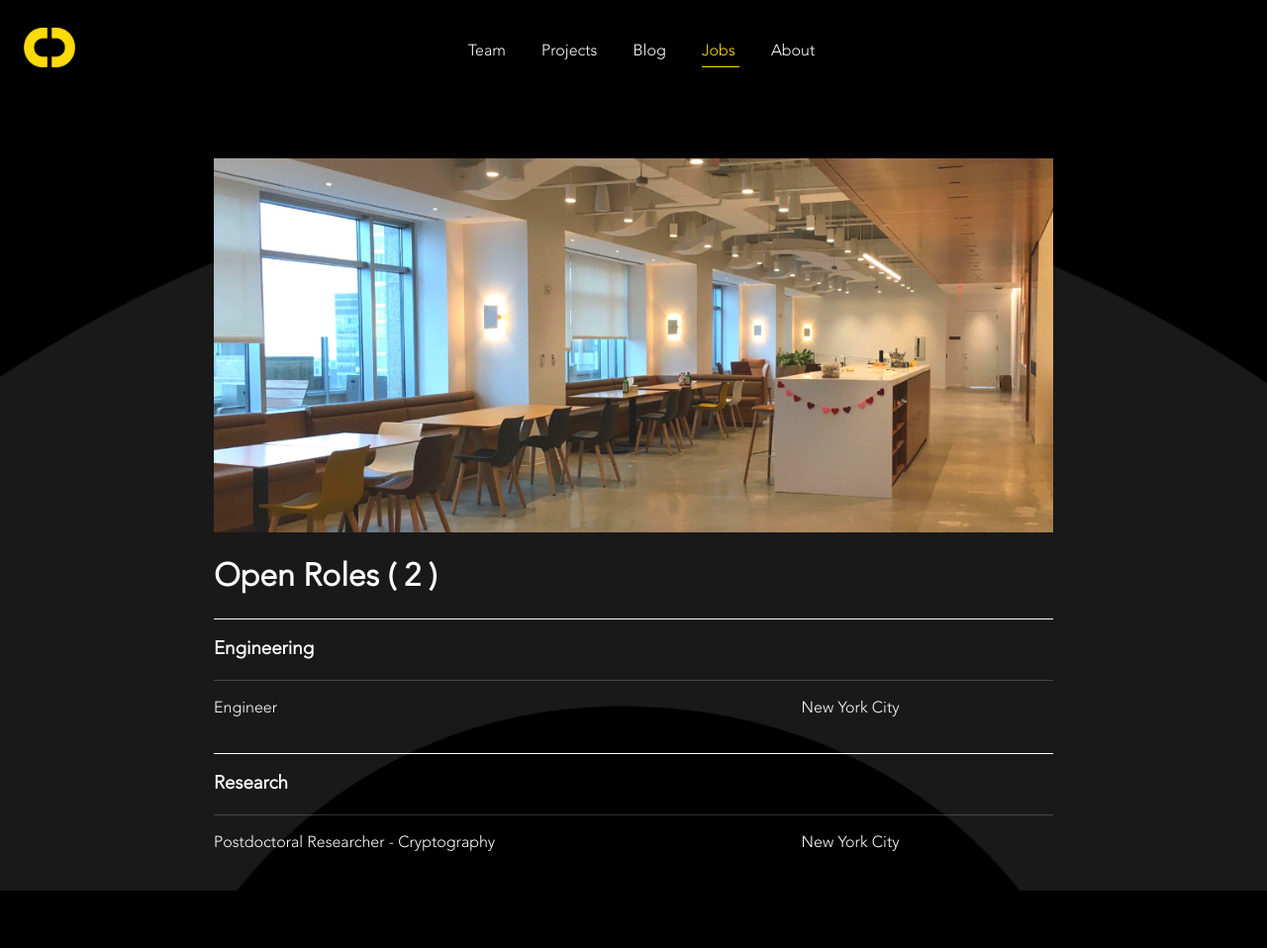
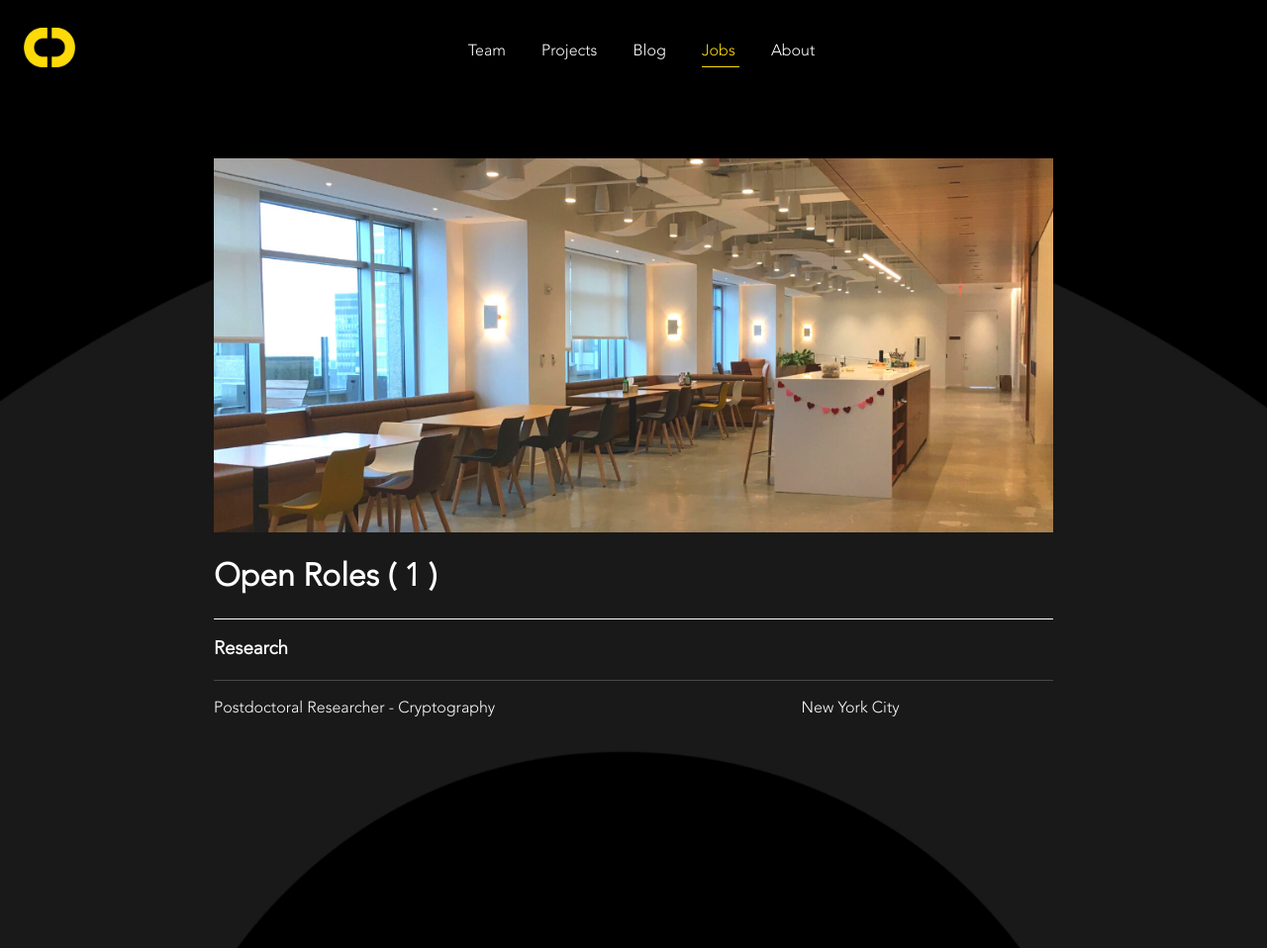
Before and after one commit to furszy/chaincodelabs.github.io, a Jekyll site: the page built from jobs.html, in a window 1280 px wide and 958 px high. Shown: the whole window at 99% size. Built offline with Jekyll 4.4.1, drawn with Linux system fonts in a browser that asks for light colours.

Commit message:
Caralie copy photo update (#44)
Co-authored-by: Caralie <caralie@chaincode.com>

```diff
--- a/_data/jobs.yml
+++ b/_data/jobs.yml
@@ -1,8 +1,3 @@
-- department: Engineering
-  job:
-    title: Engineer
-    location: New York City
-    link: https://jobs.lever.co/chaincode/2a0d7151-465c-4973-a3c7-46b5812e80d0
 - department: Research
   job:
     title: Postdoctoral Researcher - Cryptography
--- a/_data/team.yml
+++ b/_data/team.yml
@@ -33,10 +33,10 @@
   alt: Picture of Russ Yanofsky
 - name: Caralie Chrisco
   title: People Operations Manager
-  description: Caralie works with the Head of Special Projects to recruit and create policies to support the current team. She plans and executes events and provides overall operational support. She previously worked as a technical recruiter after transitioning from her long time former role as a talent manager for actors in theater, film, and television.
+  description: Caralie runs operations for <a href="http://learning.chaincode.com" target="_blank" rel="noopener">Chaincode's seminar series</a> and works with the Head of Special Projects on a variety of other educational initiatives. Internally she creates policies, plans events, and provides HR support. She previously worked as a technical recruiter after transitioning from her long time former role as a talent manager for actors in theater, film, and television.
   social: "@Caralie_C"
   link: https://twitter.com/Caralie_C
-  image: assets/images/Caralie.jpeg
+  image: assets/images/caralie.png
   alt: Picture of Caralie Chrisco
 - name: Carl Dong
   title: Engineer
--- a/jobs.html
+++ b/jobs.html
@@ -9,22 +9,9 @@ title: Jobs | Chaincode Labs
   </div>
   <h1>
     Open Roles (
-    <span class="jobs-number">2</span>
+    <span class="jobs-number">1</span>
     )
   </h1>
-  <div>
-    <h3 class="department">Engineering</h3>
-    <a
-      href="https://chaincode.applytojob.com/apply/OYcofD2sRz/Open-Source-Engineer"
-      target="_blank"
-      rel="noopener"
-    >
-      <div class="role">
-        <p class="jobs-title">Engineer</p>
-        <p class="jobs-location">New York City</p>
-      </div>
-    </a>
-  </div>
   <div>
     <h3 class="department">Research</h3>
     <a
```
Also changed, not shown: _data/projects.yml (+4 -4 lines), assets/images/Caralie.jpeg (deleted), assets/images/caralie.png (added), assets/images/learninglogo.png (added).
